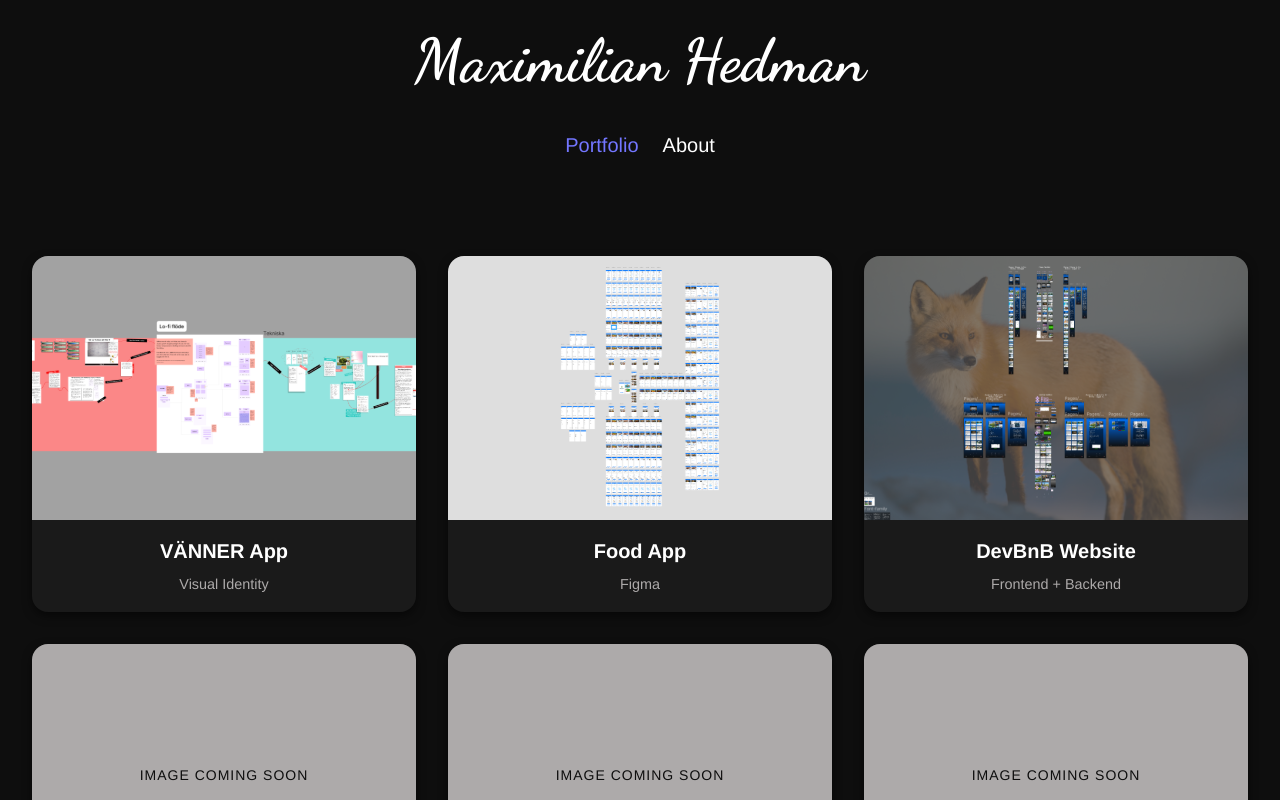
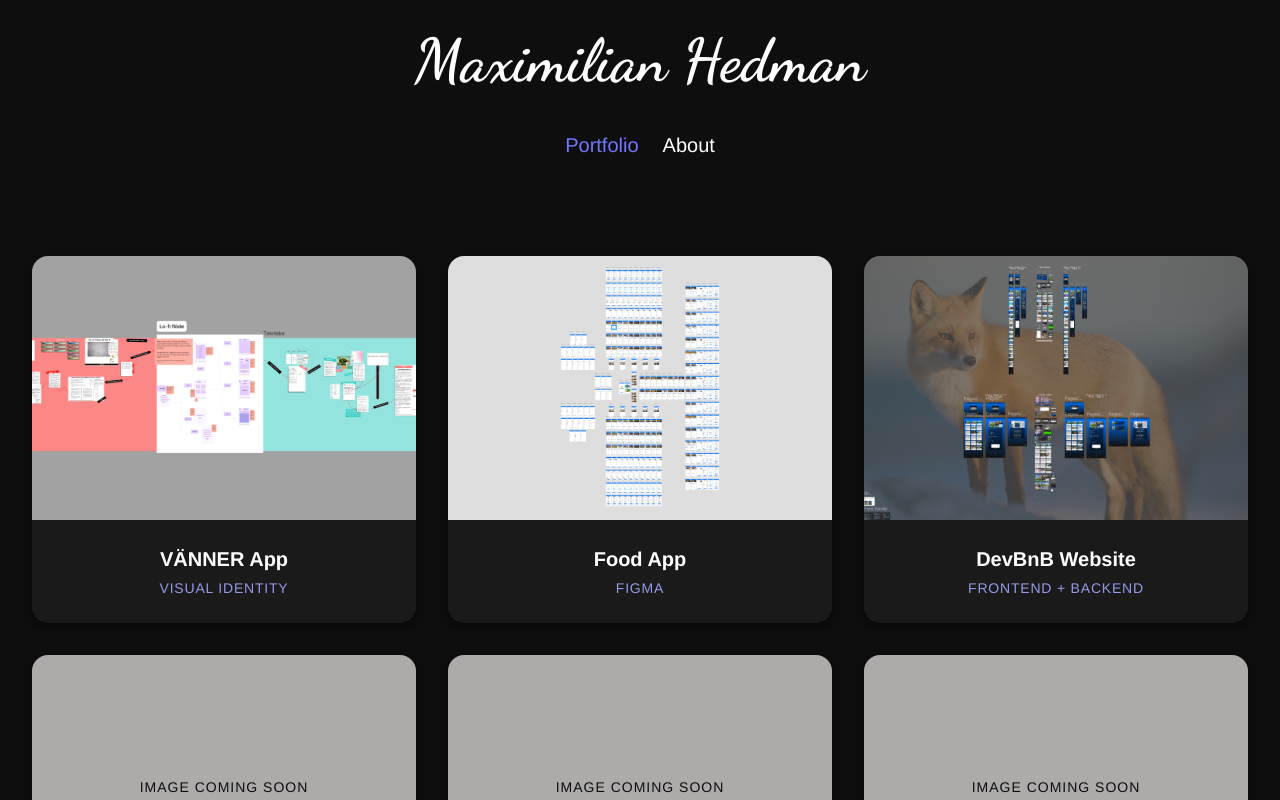
Before and after one commit to Antarcticz/Portfolio, a React (Vite) app: page / in a window 1280 px wide. Shown: the top 800 px of the page. Built offline with nearby package versions, Linux system fonts and the light colour scheme.

Commit message:
ONGOING: Adding data to projects in projectData

```diff
--- a/src/components/ProjectCard/ProjectCard.jsx
+++ b/src/components/ProjectCard/ProjectCard.jsx
@@ -17,7 +17,7 @@ const ProjectCard = ({ project }) => {
                 </div>
                 <div className="card-text">
                     <h4>{project.title}</h4>
-                    <p>{project.description}</p>
+                    <p className="card-tag">{project.tag}</p>
                 </div>
             </article>
         </Link>
--- a/src/components/ProjectCard/ProjectCard.scss
+++ b/src/components/ProjectCard/ProjectCard.scss
@@ -69,21 +69,25 @@
             flex-direction: column;
             justify-content: center;
             align-items: center;
-            gap: 0.5rem;
-            padding: 1rem 1.5rem;
+            gap: 0.25rem;
+            padding: 1.5rem;
             text-align: center;
 
             h4 {
                 margin: 0;
                 color: $on-surface;
                 font-size: 1.25rem;
+                font-weight: 600;
             }
 
-            p {
+            .card-tag {
                 margin: 0;
-                color: $on-surface-variant;
-                font-size: 0.9rem;
-                line-height: 1.5;
+                color: $primary;
+                font-size: 0.875rem;
+                font-weight: 500;
+                text-transform: uppercase;
+                letter-spacing: 0.05rem;
+                opacity: 0.9;
             }
         }
     }
--- a/src/data/projectData.js
+++ b/src/data/projectData.js
@@ -6,14 +6,34 @@ export const projectData = [
     {
         id: 1,
         title: 'VÄNNER App',
-        description: 'Visual Identity',
+        subtitle: null,
+        tag: 'Visual Identity',
+        overview: null,
+        problem: null,
+        research: null,
+        design: null,
+        outcome: null,
+        reflection: null,
+        role: null,
+        duration: null,
+        tools: null,
         image: figmaVanner,
         link: 'https://www.figma.com/design/Ql9U2CxELqaTBtVrBhOkn4/V%C3%84NNER?node-id=793-5315&t=lXZwuEP3nbLxBmQV-1',
     },
     {
         id: 2,
         title: 'Food App',
-        description: 'Figma',
+        subtitle: null,
+        tag: 'Figma',
+        overview: null,
+        problem: null,
+        research: null,
+        design: null,
+        outcome: null,
+        reflection: null,
+        role: null,
+        duration: null,
+        tools: null,
         image: figmaFoodApp,
         link: 'https://www.figma.com/design/lPkoTKAivjPEvwXcDFtlTn/Food-app?t=tUORXdu73FpuWzSl-1',
     },
@@ -21,56 +41,136 @@ export const projectData = [
     {
         id: 3,
         title: 'DevBnB Website',
-        description: 'Frontend + Backend',
+        subtitle: null,
+        tag: 'Frontend + Backend',
+        overview: null,
+        problem: null,
+        research: null,
+        design: null,
+        outcome: null,
+        reflection: null,
+        role: null,
+        duration: null,
+        tools: null,
         image: figmaDevBnB,
         link: 'https://www.figma.com/design/sQMMYLChY0uwOk49JafqaZ/Frontend-Project-DevBnB?node-id=0-1&t=tUORXdu73FpuWzSl-1',
     },
     {
         id: 4,
-        title: 'Mission Usage Impossible',
-        description: 'React Native',
+        title: `Mission Usage Impossible`,
+        subtitle: `A deliberately frustrating app built with React Native, Expo, and Firebase Authentication.`,
+        tag: `React Native`,
+        overview: `Mission: Usage Impossible was a collaborative school project where we explored the boundaries of UX by intentionally breaking every rule. Working alongside my classmate Desirée, who spearheaded the UI design and retro-inspired mini-games, I was responsible for the technical infrastructure, backend logic, and Firebase Authentication. Our goal was to create a fully functional app that is simultaneously a nightmare to use. The project features a deliberately confusing onboarding flow, a landing page, user profiles, and a dedicated "irritation page" filled with unpredictable interactive elements.`,
+        problem: null,
+        research: null,
+        design: `While the UI was designed to be chaotic-featuring moving buttons, inconsistent contrasts, and Windows 95-inspired frustration. I focused on ensuring the underlying architecture was clean and modular. I implemented Firebase Authentication to handle user sessions amidst the chaos. A key challenge was supporting the "frustrating" logic (like unpredictable interactions) with stable code. While Desirée integrated playful elements like Snake and Flappy Bird clones, I ensured that despite the poor user experience, the app remained technically robust and fully functional.`,
+        outcome: null,
+        reflection: `This project was a unique exercise in "reverse-engineering" a good experience. It forced me to think deeply about how essential backend stability is, even when the frontend is intentionally designed to fail the user. Collaborating with Desirée was a fantastic lesson in team synergy. By leaning into our complementary strengths, her creative eye for playful, annoying interactions and my focus on backend logic and state management. We were able to build a project that is both technically organized and gloriously frustrating to navigate.`,
+        role: 'Fullstack Developer (Backend Focus)',
+        duration: `2 weeks`,
+        tools: [`React Native`, `Expo`, `Firebase`],
         image: null,
         link: null,
     },
     {
         id: 5,
         title: 'Volontärpoolen',
-        description: 'Crisis Response',
+        subtitle: null,
+        tag: 'Crisis Response',
+        overview: null,
+        problem: null,
+        research: null,
+        design: null,
+        outcome: null,
+        reflection: null,
+        role: null,
+        duration: null,
+        tools: null,
         image: null,
         link: null,
     },
     {
         id: 6,
         title: 'Music Festival',
-        description: 'API Integration',
+        subtitle: null,
+        tag: 'API Integration',
+        overview: null,
+        problem: null,
+        research: null,
+        design: null,
+        outcome: null,
+        reflection: null,
+        role: null,
+        duration: null,
+        tools: null,
         image: null,
         link: null,
     },
     {
         id: 7,
         title: 'Todo List',
-        description: 'React + Vite',
+        subtitle: null,
+        tag: 'React + Vite',
+        overview: null,
+        problem: null,
+        research: null,
+        design: null,
+        outcome: null,
+        reflection: null,
+        role: null,
+        duration: null,
+        tools: null,
         image: null,
         link: null,
     },
     {
         id: 8,
         title: 'E-Commerce',
-        description: 'Team',
+        subtitle: null,
+        tag: 'Team',
+        overview: null,
+        problem: null,
+        research: null,
+        design: null,
+        outcome: null,
+        reflection: null,
+        role: null,
+        duration: null,
+        tools: null,
         image: null,
         link: null,
     },
     {
         id: 9,
         title: 'NEU',
-        description: 'Chas Challenge',
+        subtitle: null,
+        tag: 'Chas Challenge',
+        overview: null,
+        problem: null,
+        research: null,
+        design: null,
+        outcome: null,
+        reflection: null,
+        role: null,
+        duration: null,
+        tools: null,
         image: null,
         link: null,
     },
     {
         id: 10,
         title: 'OrganAise',
-        description: 'LIA',
+        subtitle: null,
+        tag: 'LIA',
+        overview: null,
+        problem: null,
+        research: null,
+        design: null,
+        outcome: null,
+        reflection: null,
+        role: null,
+        duration: null,
+        tools: null,
         image: null,
         link: null,
     },
--- a/src/pages/ProjectDetails/ProjectDetails.scss
+++ b/src/pages/ProjectDetails/ProjectDetails.scss
@@ -1,71 +1,87 @@
 @use "../../partials/colors" as *;
 
 .details-container {
-    display: flex;
-    justify-content: center;
-    min-height: 100vh;
-    padding: 5rem 2rem;
+    padding: 6rem 2rem;
     background-color: $surface;
+    color: $on-surface;
 
     .details-content {
+        max-width: 55rem;
+        margin: 0 auto;
         display: flex;
         flex-direction: column;
-        width: 100%;
-        max-width: 50rem; // 800px - easier to read long text
+        gap: 3rem;
+    }
+
+    .metadata-grid {
+        display: grid;
+        grid-template-columns: repeat(auto-fit, minmax(150px, 1fr));
         gap: 2rem;
+        padding: 2rem 0;
+        border-top: 1px solid $outline-variant;
+        border-bottom: 1px solid $outline-variant;
 
-        .back-btn {
+        .meta-item {
+            h3 {
+                font-size: 0.875rem;
+                text-transform: uppercase;
                 color: $primary;
-            text-decoration: none;
-            font-weight: 600;
-            transition: color 0.3s ease;
+                margin-bottom: 0.5rem;
+                letter-spacing: 0.05rem;
+            }
 
-            &:hover {
-                color: $primary-dim;
+            p {
+                margin: 0;
+                font-size: 1.1rem;
+            }
         }
     }
 
-        h1 {
-            font-size: 2.5rem;
-            color: $on-surface;
-            margin-bottom: 0.5rem;
+    .tools-list {
+        display: flex;
+        flex-wrap: wrap;
+        gap: 0.5rem;
+
+        .tool-tag {
+            background-color: $surface-container-high;
+            color: $secondary;
+            padding: 0.25rem 0.75rem;
+            border-radius: 2rem;
+            font-size: 0.85rem;
+            border: 1px solid $outline-variant;
+        }
     }
 
-        .category-tag {
+    .details-body {
+        display: flex;
+        flex-direction: column;
+        gap: 2.5rem;
+
+        h2 {
+            color: $primary;
+            font-size: 1.75rem;
+        }
+
+        p {
+            line-height: 1.8;
             color: $on-surface-variant;
             font-size: 1.125rem;
         }
-
-        .details-visuals img {
-            width: 100%;
-            border-radius: 1rem;
-            box-shadow: $shadow-standard;
     }
 
-        .details-description {
-            display: flex;
-            flex-direction: column;
-            gap: 1.5rem;
-            color: $on-surface;
-            line-height: 1.6;
-
-            .external-link {
+    .cta-link {
         display: inline-block;
-                padding: 1rem 2rem;
-                background-color: $surface-container;
-                color: $primary;
-                border: 1px solid $primary;
+        padding: 1rem 2.5rem;
+        background-color: $primary-dim;
+        color: white;
+        text-decoration: none;
         border-radius: 0.5rem;
-                text-decoration: none;
-                text-align: center;
-                transition: all 0.3s ease;
+        font-weight: 600;
+        transition: transform 0.3s ease, box-shadow 0.3s ease;
 
         &:hover {
-                    background-color: $primary-dim;
-                    color: $on-surface;
+            transform: translateY(-3px);
             box-shadow: $glow-primary-small;
         }
     }
 }
-    }
-}
--- a/src/partials/_colors.scss
+++ b/src/partials/_colors.scss
@@ -6,17 +6,25 @@ $secondary: #a68dfa;
 $tertiary: #ff9dd1;
 $tertiary-dim: #eb7bba;
 
-// Surface & Neutral Colors
+// Surface & Neutral Colors (The Full Tier)
 $surface: #0e0e0e;
+$surface-container-lowest: #000000;
+$surface-container-low: #131313;
 $surface-container: #1a1a1a;
+$surface-container-high: #20201f;
+$surface-container-highest: #262626;
+$surface-variant: #262626;
+$surface-bright: #2c2c2c;
+
+// On-Surface (Text/Icons)
 $on-surface: #ffffff;
 $on-surface-variant: #adaaaa;
 
 // UI Details
 $outline-variant: rgba(72, 72, 71, 0.2);
+$glow-indigo: rgba(163, 166, 255, 0.08);
 
-// Shadows & Effects
+// Shadows
 $shadow-standard: 0 4px 10px rgba(0, 0, 0, 0.5);
 $shadow-depth: 0 10px 20px rgba(0, 0, 0, 0.4);
-$glow-primary: 0 0 12px $primary-dim;
-$glow-primary-small: 0 0 5px 2px $primary-dim;
+$glow-primary-small: 0 0 10px 0px $primary-dim;
```
Also changed, not shown: src/pages/ProjectDetails/ProjectDetails.jsx (+65 -24 lines). Lines whose indentation alone changed are shown as unchanged.
